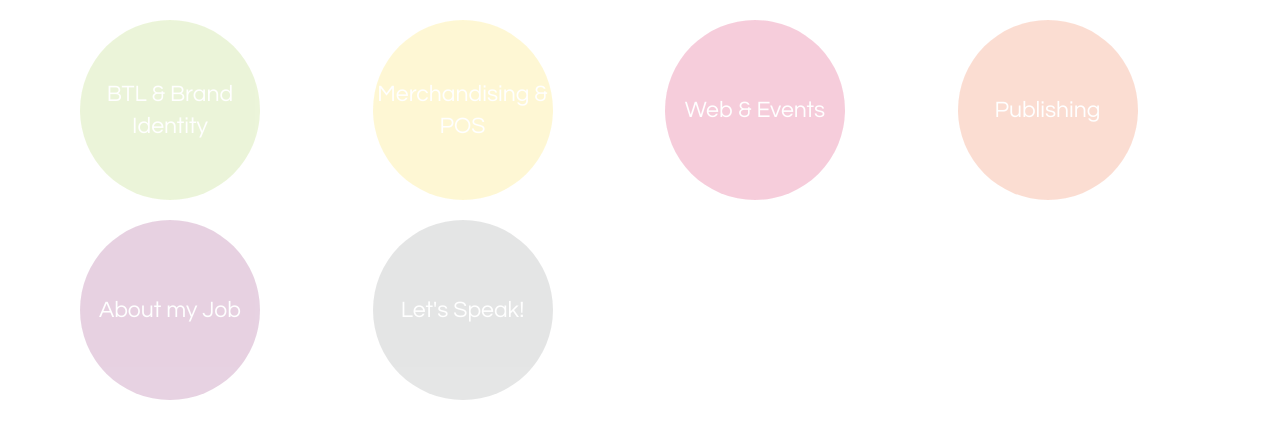
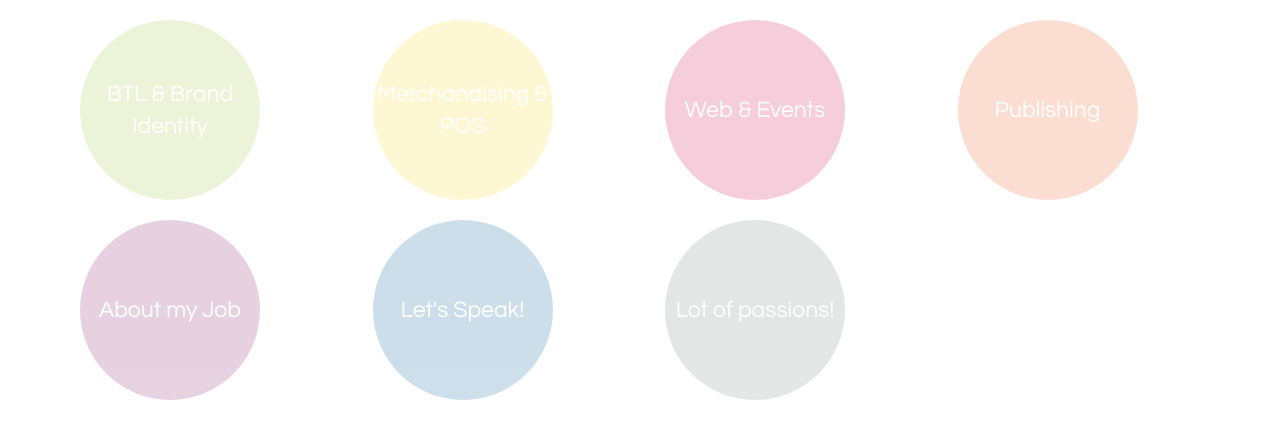
Before and after one commit to marikina/marikina.github.io, a plain HTML site: page index.html in a window 1280 px wide. Shown: the part 142-580 px from the top of the page. Drawn offline with nearby package versions, Linux system fonts and the light colour scheme.

Commit message:
put blue

```diff
--- a/index.html
+++ b/index.html
@@ -82,12 +82,12 @@
           </article>
         </div>
         <div class="col-xs-6 col-sm-3 placeholder">
-          <article class="grey hentry no-thumbnail">
+          <article class="blue hentry no-thumbnail">
             <a href="#" title="Elements" rel="bookmark"><span class="thumbnail-title no-thumbnail">Let's Speak!</span></a>
           </article>
         </div>
         <div class="col-xs-6 col-sm-3 placeholder">
-          <article class="hentry no-thumbnail">
+          <article class="grey hentry no-thumbnail">
             <a href="#" title="Elements" rel="bookmark"><span class="thumbnail-title no-thumbnail">Lot of passions!</span></a>
           </article>
         </div>
```
